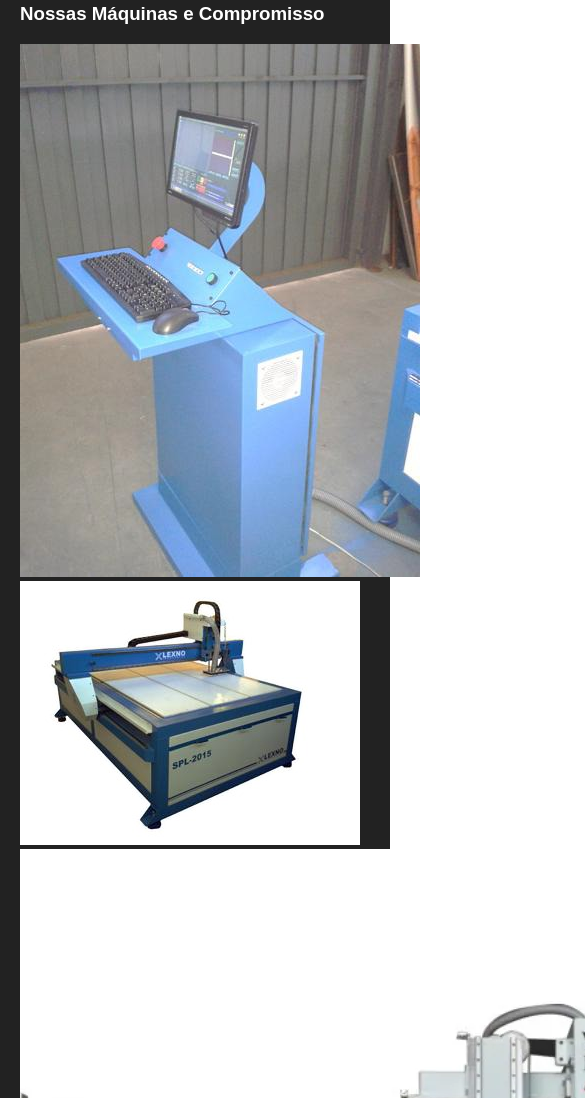
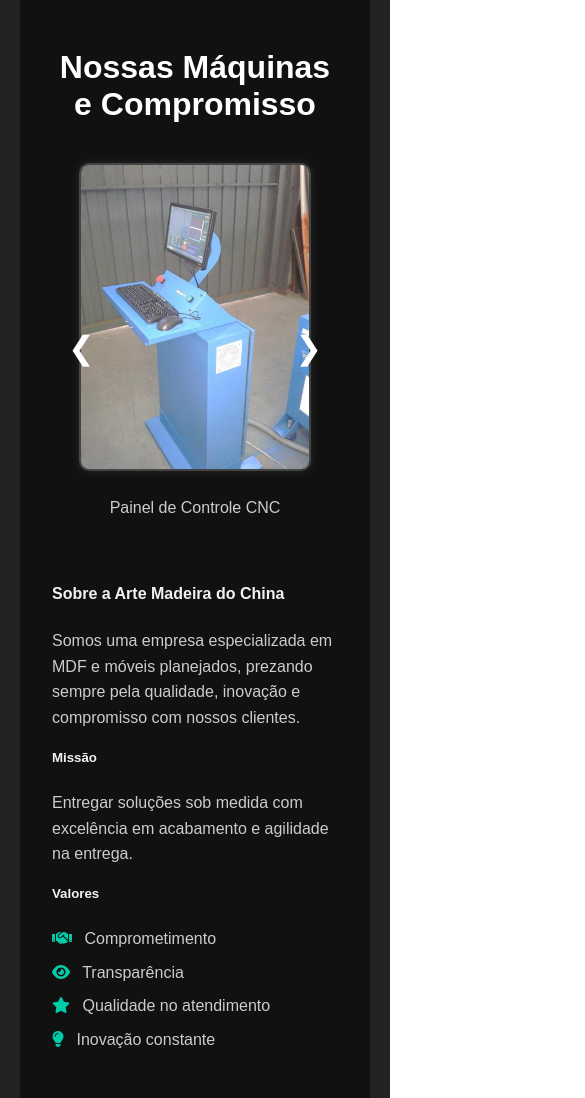
Before and after one commit to Ka-sv/arte-madeira, a website: page frontend/index.html in a window 390 px wide. Shown: the part 506-1604 px from the top of the page, 585 px wide, since content can reach past the window. Drawn offline with Linux system fonts and the light colour scheme; no server answers.

Commit message:
ajuste na pagina de produtos, ajustes na section destaque

```diff
--- a/frontend/assets/css/style.css
+++ b/frontend/assets/css/style.css
@@ -138,62 +138,169 @@ body {
 
 
   .produtos-container {
-    display: grid;
-    grid-template-columns: repeat(auto-fit, minmax(250px, 1fr));
-    gap: 1rem;
+    display: flex;
+    flex-wrap: wrap;
+    gap: 1.5rem;
+    justify-content: center;
+    padding: 2rem;
+  }
+
+  .card-produto {
+    background-color: #fff;
+    border: 1px solid #ddd;
+    border-radius: 12px;
+    padding: 1rem;
+    width: 280px;
+    box-shadow: 0 4px 10px rgba(0, 0, 0, 0.05);
+    text-align: center;
+  }
+
+  .card-produto img {
+    max-width: 100%;
+    border-radius: 8px;
+  }
+
+  .card-produto h3 {
+    font-size: 1.2rem;
+    margin: 0.5rem 0;
+  }
+
+  .card-produto p {
+    font-size: 0.95rem;
+    color: #444;
+  }
+
+  .card-produto .preco {
+    display: block;
+    font-weight: bold;
+    color: #007000;
+    margin-top: 0.5rem;
+  }
+
+  .card-produto .tipo {
+    font-size: 0.85rem;
+    color: #777;
+  }
+
+  /* Responsivo */
+  @media (max-width: 600px) {
+    .produtos-container {
+      flex-direction: column;
+      align-items: center;
+    }
+
+    .card-produto {
+      width: 90%;
+    }
+  }
+
+
+  .destaques {
+    padding: 2rem;
+    background-color: #111;
+    color: #fff;
+    text-align: center;
+  }
+
+  .destaques h3 {
+    font-size: 2rem;
+    margin-bottom: 1.5rem;
+  }
+
+  /* Carrossel com botões */
+  .carrossel-wrapper {
+    position: relative;
+    max-width: 100%;
+    overflow: hidden;
+    margin-bottom: 2rem;
+  }
+
+  .carrossel {
+    display: flex;
+    transition: transform 0.5s ease-in-out;
+  }
+
+  .slide {
+    min-width: 100%;
+    box-sizing: border-box;
     padding: 1rem;
   }
 
-  .card {
-    background: #fff;
-    border-radius: 8px;
-    box-shadow: 0 2px 8px rgba(0,0,0,0.1);
-    padding: 1rem;
-    display: flex;
-    flex-direction: column;
-    align-items: center;
-    transition: transform 0.2s ease;
+  .slide img {
+    width: 100%;
+    max-width: 300px;
+    height: 200px;
+    object-fit: cover;
+    border-radius: 10px;
+    border: 2px solid #444;
+    box-shadow: 0 0 10px rgba(255, 255, 255, 0.1);
+    margin-bottom: 0.5rem;
   }
 
-  .card:hover {
-    transform: translateY(-5px);
+  .legenda {
+    font-size: 1rem;
+    color: #ccc;
   }
 
-  .card img {
-    width: 100%;
-    max-width: 200px;
-    height: auto;
-    border-radius: 6px;
-    margin-bottom: 1rem;
+  /* Botões do carrossel */
+  .botao-carrossel {
+    position: absolute;
+    top: 50%;
+    transform: translateY(-50%);
+    font-size: 2rem;
+    color: white;
+    background: transparent;
+    border: none;
+    cursor: pointer;
+    z-index: 10;
   }
 
-  .card h3 {
-    margin: 0 0 0.5rem;
-    font-size: 1.25rem;
-    text-align: center;
+  .botao-carrossel.prev {
+    left: 10px;
   }
 
-  .card p {
-    margin: 0.25rem 0;
-    font-size: 1rem;
-    text-align: center;
-    color: #555;
+  .botao-carrossel.next {
+    right: 10px;
   }
 
-  @media (max-width: 600px) {
-    .produtos-container {
-      padding: 0.5rem;
-    }
+  /* Bloco sobre a empresa */
+  .sobre-empresa {
+    max-width: 800px;
+    margin: 0 auto;
+    text-align: left;
+    line-height: 1.6;
+  }
 
-    .card {
-      padding: 0.75rem;
-    }
+  .sobre-empresa h4,
+  .sobre-empresa h5 {
+    color: #f2f2f2;
+    margin-top: 1rem;
+  }
 
-    .card h3 {
-      font-size: 1.1rem;
-    }
+  .sobre-empresa p,
+  .sobre-empresa li {
+    color: #ccc;
+    font-size: 1rem;
+  }
 
-    .card p {
-      font-size: 0.9rem;
+  .sobre-empresa ul {
+    list-style: none;
+    padding-left: 0;
+  }
+
+  .sobre-empresa li {
+    margin-bottom: 0.5rem;
+  }
+
+  .sobre-empresa li i {
+    color: #00cba9;
+    margin-right: 8px;
+  }
+
+  /* Responsivo */
+  @media (max-width: 768px) {
+    .slide img {
+      max-width: 90%;
+      height: auto;
     }
   }
--- /dev/null
+++ b/frontend/assets/js/carrosel.js
@@ -0,0 +1,20 @@
+document.addEventListener('DOMContentLoaded', () => {
+    let slideIndex = 0;
+    const carrossel = document.getElementById('carrossel');
+    const totalSlides = carrossel.children.length;
+
+    function mudarSlide(direcao) {
+      slideIndex = (slideIndex + direcao + totalSlides) % totalSlides;
+      atualizarCarrossel();
+    }
+
+    function atualizarCarrossel() {
+      carrossel.style.transform = `translateX(-${slideIndex * 100}%)`;
+    }
+
+    // Torna a função global para uso no HTML
+    window.mudarSlide = mudarSlide;
+
+    // Avanço automático
+    setInterval(() => mudarSlide(1), 6000);
+  });
--- a/frontend/assets/js/main.js
+++ /dev/null
@@ -1,15 +0,0 @@
-document.addEventListener('DOMContentLoaded', async () => {
-    const produtos = await obterProdutos();
-    const container = document.getElementById('produtos-destaque');
-
-    produtos.slice(0, 3).forEach(produto => {
-      const div = document.createElement('div');
-      div.className = 'produto';
-      div.innerHTML = `
-        <img src="img/${produto.imagem}" alt="${produto.nome}">
-        <h4>${produto.nome}</h4>
-        <p>${produto.descricao}</p>
-      `;
-      container.appendChild(div);
-    });
-  });
--- a/frontend/index.html
+++ b/frontend/index.html
@@ -5,6 +5,7 @@
   <meta name="viewport" content="width=device-width, initial-scale=1">
   <title>Arte Madeira do China</title>
   <link rel="stylesheet" href="./assets/css/style.css">
+  <script src="https://kit.fontawesome.com/a076d05399.js" crossorigin="anonymous"></script>
 </head>
 <body>
   <header>
@@ -28,10 +29,25 @@
     <section class="destaques">
       <h3>Nossas Máquinas e Compromisso</h3>
 
-      <div class="carrossel">
-        <img src="./assets/img/painel-maquina-canaleta.jpg" alt="Máquina moderna 1">
-        <img src="./assets/img/maquina-canaletar.jpg" alt="Máquina moderna 2">
-        <img src="./assets/img/Seccionadora-Vertical-Compacta.webp" alt="Máquina moderna 3">
+      <div class="carrossel-wrapper">
+        <button class="botao-carrossel prev" onclick="mudarSlide(-1)">❮</button>
+
+        <div class="carrossel" id="carrossel">
+          <div class="slide">
+            <img src="./assets/img/painel-maquina-canaleta.jpg" alt="Painel da Máquina CNC">
+            <p class="legenda">Painel de Controle CNC</p>
+          </div>
+          <div class="slide">
+            <img src="./assets/img/maquina-canaletar.jpg" alt="Máquina de Canaleta CNC">
+            <p class="legenda">Máquina Canaletadora CNC</p>
+          </div>
+          <div class="slide">
+            <img src="./assets/img/Seccionadora-Vertical-Compacta.webp" alt="Seccionadora Vertical Compacta">
+            <p class="legenda">Seccionadora Vertical Compacta</p>
+          </div>
+        </div>
+
+        <button class="botao-carrossel next" onclick="mudarSlide(1)">❯</button>
       </div>
 
       <div class="sobre-empresa">
@@ -43,10 +59,10 @@
 
         <h5>Valores</h5>
         <ul>
-          <li>Comprometimento</li>
-          <li>Transparência</li>
-          <li>Qualidade no atendimento</li>
-          <li>Inovação constante</li>
+          <li><i class="fas fa-handshake"></i> Comprometimento</li>
+          <li><i class="fas fa-eye"></i> Transparência</li>
+          <li><i class="fas fa-star"></i> Qualidade no atendimento</li>
+          <li><i class="fas fa-lightbulb"></i> Inovação constante</li>
         </ul>
       </div>
     </section>
@@ -58,6 +74,7 @@
   <script src="/frontend/assets/js/api.js"></script>
   <script src="/frontend/assets/js/main.js"></script>
   <script src="/frontend/assets/js/i18n.js"></script>
+  <script src="/frontend/assets/js/carrosel.js"></script>
 
 
   <link rel="stylesheet" href="./assets/css/style.css">
```
Also changed, not shown: frontend/assets/js/produtos.js (+22 -41 lines), frontend/assets/img/mdf-noce-lacca.jpg (added).
